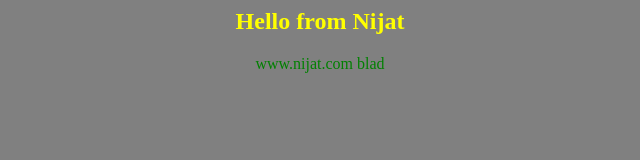
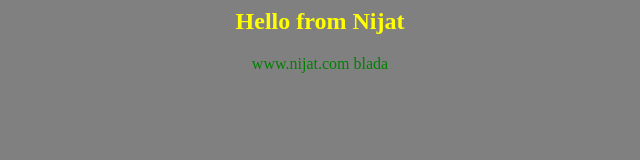
Before and after one commit to nijatvhost007/jenkins, a plain HTML site: page index.html in a window 1280 px wide. Shown: the full height of the page, 320-960 px from the left. Drawn offline with Linux system fonts and the light colour scheme.

Commit message:
A new commit

```diff
--- a/index.html
+++ b/index.html
@@ -2,7 +2,7 @@
 <body bgcolor=gray>
 <center>
 <h2><font color=yellow>Hello from Nijat</font></h2>
-<font color=green>www.nijat.com blad</font>
+<font color=green>www.nijat.com blada</font>
 </center>
 </body>
 </html>
```
